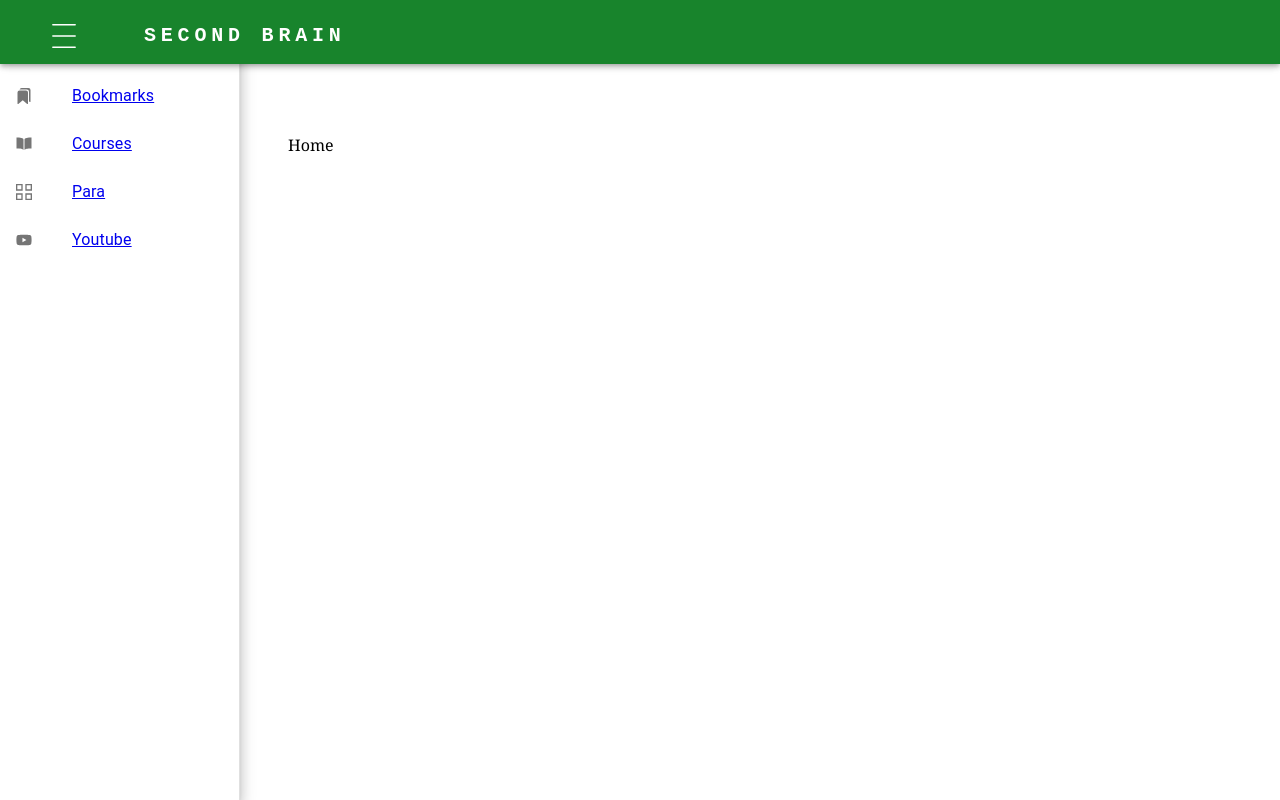
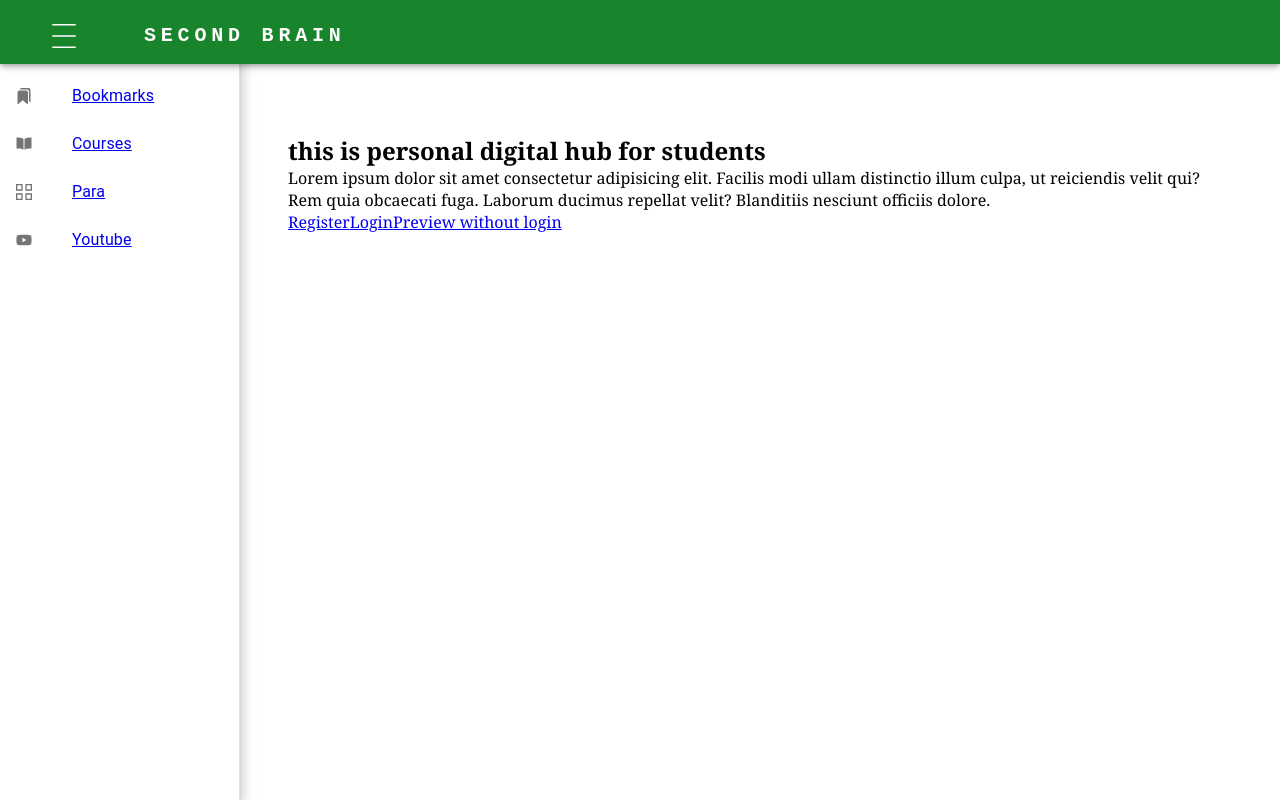
Before and after one commit to Vikash081995/MY-PROJECTS, a React (Create React App) app in the folder second-brain-v1/: page / in a window 1280 px wide. Built offline with nearby package versions, Linux system fonts and the light colour scheme.

Commit message:
refactored

```diff
--- a/second-brain-v1/src/pages/Error.tsx
+++ b/second-brain-v1/src/pages/Error.tsx
@@ -1,12 +1,22 @@
 import React from "react";
-import { useRouteError } from "react-router-dom";
+import { useRouteError,Link} from "react-router-dom";
+
 
 const ErrorPage = () => {
   const error = useRouteError();
 
-  let errorMessage = "";
-  if (typeof error === "object" && error !== null && "statusText" in error) {
-    errorMessage = error.statusText as string;
+
+  if (error.status === 404) {
+    return (
+
+        <div>
+          <img src={img} alt="not found" />
+          <h3>Ohh! Page not found</h3>
+          <p>We can not seem to find the page you are looking for </p>
+          <Link to="/">back home</Link>
+        </div>
+
+    );
   }
   return (
     <div>
--- a/second-brain-v1/src/pages/Home.tsx
+++ b/second-brain-v1/src/pages/Home.tsx
@@ -1,7 +1,21 @@
 import React from "react";
+import { Link } from "react-router-dom";
 
 const Home = () => {
-  return <div>Home</div>;
+  return (
+    <div>
+      <h1>this is personal digital hub for students </h1>
+      <p>
+        Lorem ipsum dolor sit amet consectetur adipisicing elit. Facilis modi
+        ullam distinctio illum culpa, ut reiciendis velit qui? Rem quia
+        obcaecati fuga. Laborum ducimus repellat velit? Blanditiis nesciunt
+        officiis dolore.
+      </p>
+      <Link to="/register">Register</Link>
+      <Link to="/login">Login</Link>
+      <Link to="/preview">Preview without login </Link>
+    </div>
+  );
 };
 
 export default Home;
--- /dev/null
+++ b/second-brain-v1/src/pages/Login.tsx
@@ -0,0 +1,9 @@
+import React from 'react'
+
+const Login = () => {
+  return (
+    <div>Login</div>
+  )
+}
+
+export default Login
--- /dev/null
+++ b/second-brain-v1/src/pages/Preview.tsx
@@ -0,0 +1,7 @@
+import React from "react";
+
+const Preview = () => {
+  return <div>Preview</div>;
+};
+
+export default Preview;
--- /dev/null
+++ b/second-brain-v1/src/pages/Register.tsx
@@ -0,0 +1,9 @@
+import React from 'react'
+
+const Register = () => {
+  return (
+    <div>Register</div>
+  )
+}
+
+export default Register
--- a/second-brain-v1/src/pages/index.tsx
+++ b/second-brain-v1/src/pages/index.tsx
@@ -2,3 +2,6 @@ export { default as Youtube } from "./Youtube/Youtube";
 export { default as Para } from "./PARA/Para";
 export { default as Courses } from "./Courses/Courses";
 export { default as Bookmarks } from "./Bookmarks/Bookmarks";
+export { default as Register } from "./Register";
+export { default as Preview } from "./Preview";
+export { default as Login } from "./Login";
```
Also changed, not shown: second-brain-v1/src/App.tsx (+19 -3 lines).
